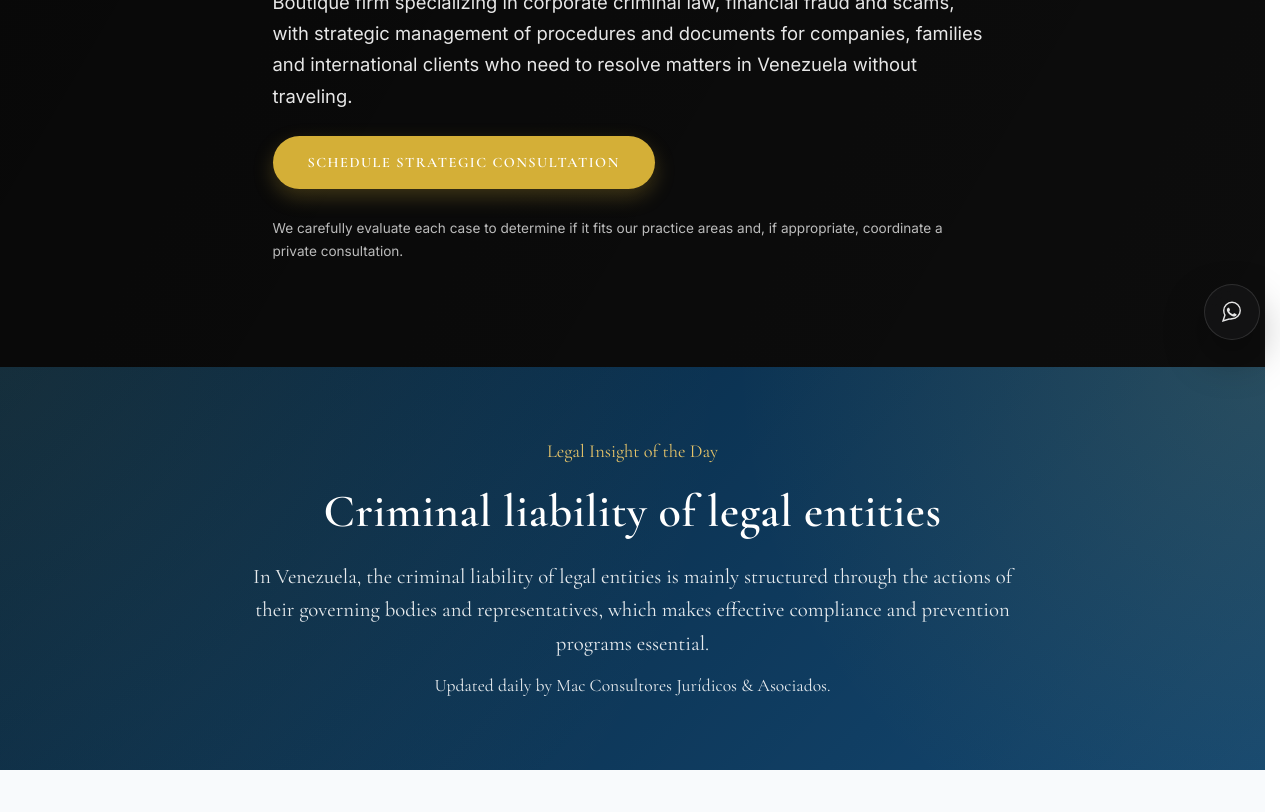
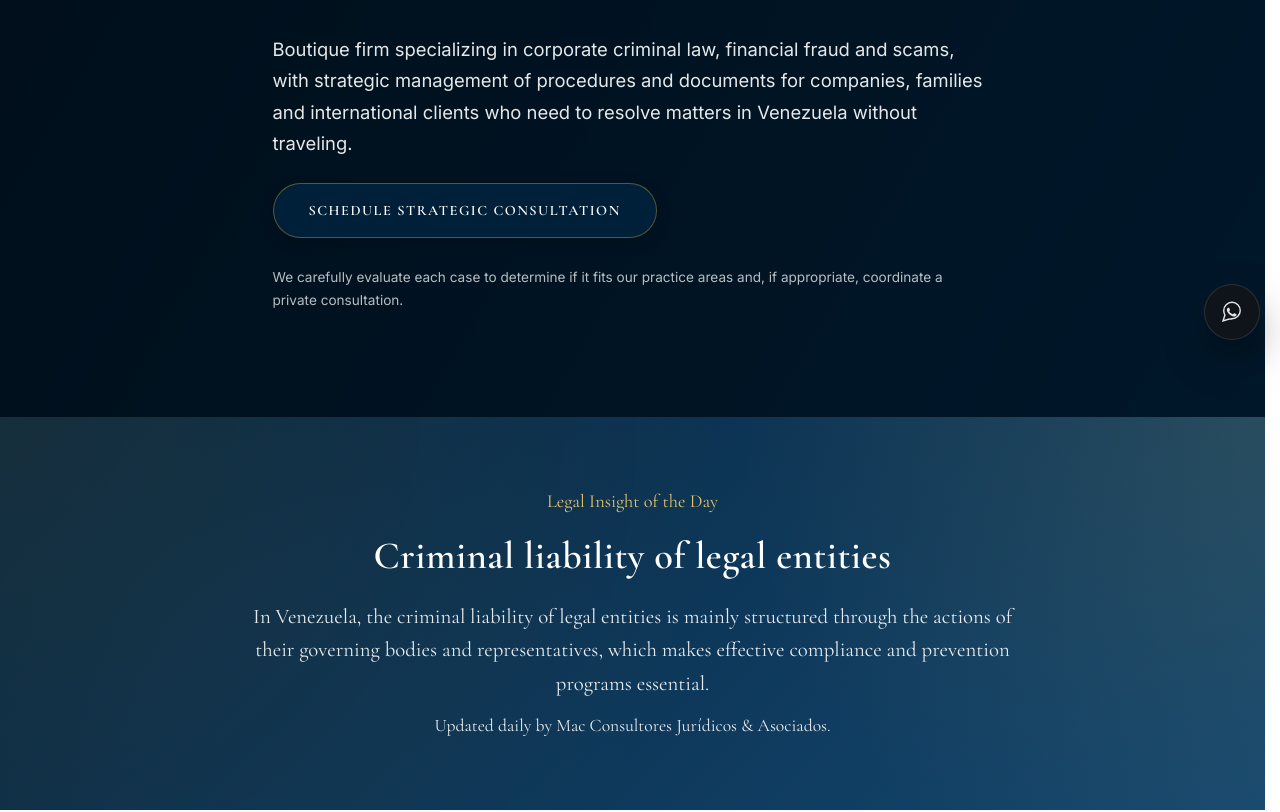
Before and after one commit to mcolina777-cpu/mac-consultores-site-clean, a Next.js app: page /en in a window 1280 px wide. Shown: the part 440-1252 px from the top of the page. Built offline with nearby package versions, Linux system fonts and the light colour scheme.

Commit message:
style: Apply premium adjustments to hero, insight and buttons

```diff
--- a/src/app/globals.css
+++ b/src/app/globals.css
@@ -210,7 +210,7 @@ nav .nav-links {
     align-items: center;
     color: var(--text-white);
     overflow: hidden;
-    background-color: #111111; /* Fondo sólido oscuro para evitar el flash dorado inicial */
+    background-color: var(--primary-dark);
 }
 
 /* Overlay suave para mejorar legibilidad del texto sobre la imagen */
@@ -250,8 +250,8 @@ nav .nav-links {
 
 .hero-content h1 {
     color: var(--text-white);
-    font-size: 2.6rem;
-    line-height: 1.2;
+    font-size: clamp(2.8rem, 5vw, 4rem);
+    line-height: 1.15;
     margin-bottom: 1.5rem;
 }
 
@@ -265,15 +265,17 @@ nav .nav-links {
 
 /* Botón principal del hero */
 .hero .btn-primary {
-    background-color: var(--accent);
+    background-color: var(--primary-dark);
     color: var(--text-white);
-    box-shadow: 0 8px 20px rgba(212, 175, 55, 0.25);
+    border: 1px solid rgba(212, 175, 55, 0.4);
+    box-shadow: 0 4px 15px rgba(0, 0, 0, 0.2);
 }
 
 .hero .btn-primary:hover {
-    background-color: var(--accent-light);
+    background-color: var(--primary);
+    border-color: var(--accent-light);
     color: var(--text-white);
-    box-shadow: 0 12px 30px rgba(0, 0, 0, 0.4);
+    box-shadow: 0 8px 25px rgba(0, 31, 56, 0.4);
 }
 
 .hero-btns {
@@ -468,15 +470,17 @@ section {
 }
 
 .btn-primary {
-    background-color: var(--accent);
+    background-color: var(--primary-dark);
     color: var(--text-white);
-    box-shadow: 0 8px 20px rgba(212, 175, 55, 0.25);
+    border: 1px solid rgba(212, 175, 55, 0.4);
+    box-shadow: 0 4px 15px rgba(0, 0, 0, 0.2);
 }
 
 .btn-primary:hover {
-    background-color: var(--accent-light);
+    background-color: var(--primary);
+    border-color: var(--accent-light);
     color: var(--text-white);
-    box-shadow: 0 12px 25px rgba(212, 175, 55, 0.35);
+    box-shadow: 0 8px 25px rgba(0, 31, 56, 0.4);
     transform: translateY(-2px);
 }
 
@@ -914,13 +918,15 @@ footer, .footer {
 
 .form-card .btn {
     width: 100%;
-    background-color: var(--accent);
+    background-color: var(--primary-dark);
     color: var(--text-white);
-    transition: background-color 0.3s ease, color 0.3s ease;
+    border: 1px solid rgba(212, 175, 55, 0.4);
+    transition: background-color 0.3s ease, border-color 0.3s ease, color 0.3s ease;
 }
 
 .form-card .btn:hover {
-    background-color: var(--accent-light);
+    background-color: var(--primary);
+    border-color: var(--accent-light);
     color: var(--text-white);
 }
 
@@ -992,7 +998,7 @@ nav .nav-links a {
 
 .daily-insight-concept {
   font-family: 'Cormorant Garamond', serif;
-  font-size: clamp(2.1rem, 3.6vw, 3.2rem);
+  font-size: clamp(2rem, 3vw, 2.5rem);
   font-weight: 600;
   color: var(--text-white);
   line-height: 1.25;
@@ -1332,7 +1338,7 @@ nav .nav-links a {
     }
 
     .hero-content h1 {
-        font-size: 2.1rem;
+        font-size: 2.2rem;
         line-height: 1.25;
         margin-bottom: 0.9rem;
     }
@@ -1383,7 +1389,7 @@ nav .nav-links a {
     }
 
     .daily-insight-concept {
-        font-size: 2rem;
+        font-size: 1.8rem;
     }
 
     .daily-insight-definition {
```
